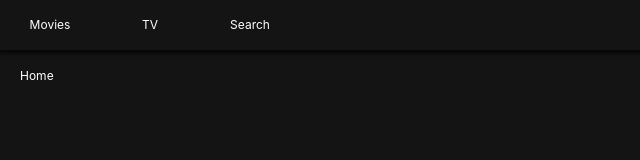
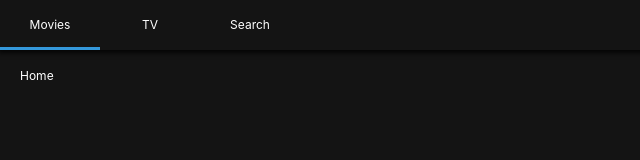
Before and after one commit to woc917/netflix_clone, a React (Create React App) app: page / in a window 1280 px wide. Shown: the top 160 px of the page, without its empty margins (0-640 px from the left). Built offline with nearby package versions, Linux system fonts and the light colour scheme.

Commit message:
location_aware_header

```diff
--- a/src/Components/Header.js
+++ b/src/Components/Header.js
@@ -1,5 +1,5 @@
 import React, { Component } from 'react';
-import { Link } from 'react-router-dom';
+import { Link, withRouter } from 'react-router-dom';
 import styled from 'styled-components';
 
 
@@ -27,6 +27,9 @@
     width: 100px;
     height: 50px;
     text-align: center;
+    border-bottom: 3px solid
+     ${props => (props.current ? "#3498db" : "transparent")};
+    transition: border-bottom 0.5s ease-in-out;
 `;
 
 const SLink = styled(Link)`
@@ -38,24 +41,24 @@
 
 
 
-export default () => (
+export default withRouter(({location: {pathname}}) => (
 
             <Header>
                 <List>
 
-                    <Item>
+                    <Item current={pathname === "/"}>
                         <SLink to="/">Movies</SLink>
                     </Item>
 
-                    <Item>
+                    <Item current={pathname === "/tv"}>
                         <SLink to="/tv">TV</SLink>
                     </Item>
 
-                    <Item>
+                    <Item current={pathname === "/search"}>
                         <SLink to="/search">Search</SLink>
                     </Item>
 
                 </List>
             </Header>
 
-    );
+    ));
```
Also changed, not shown: 1 other file (tests, documents, lock files or other folders).
